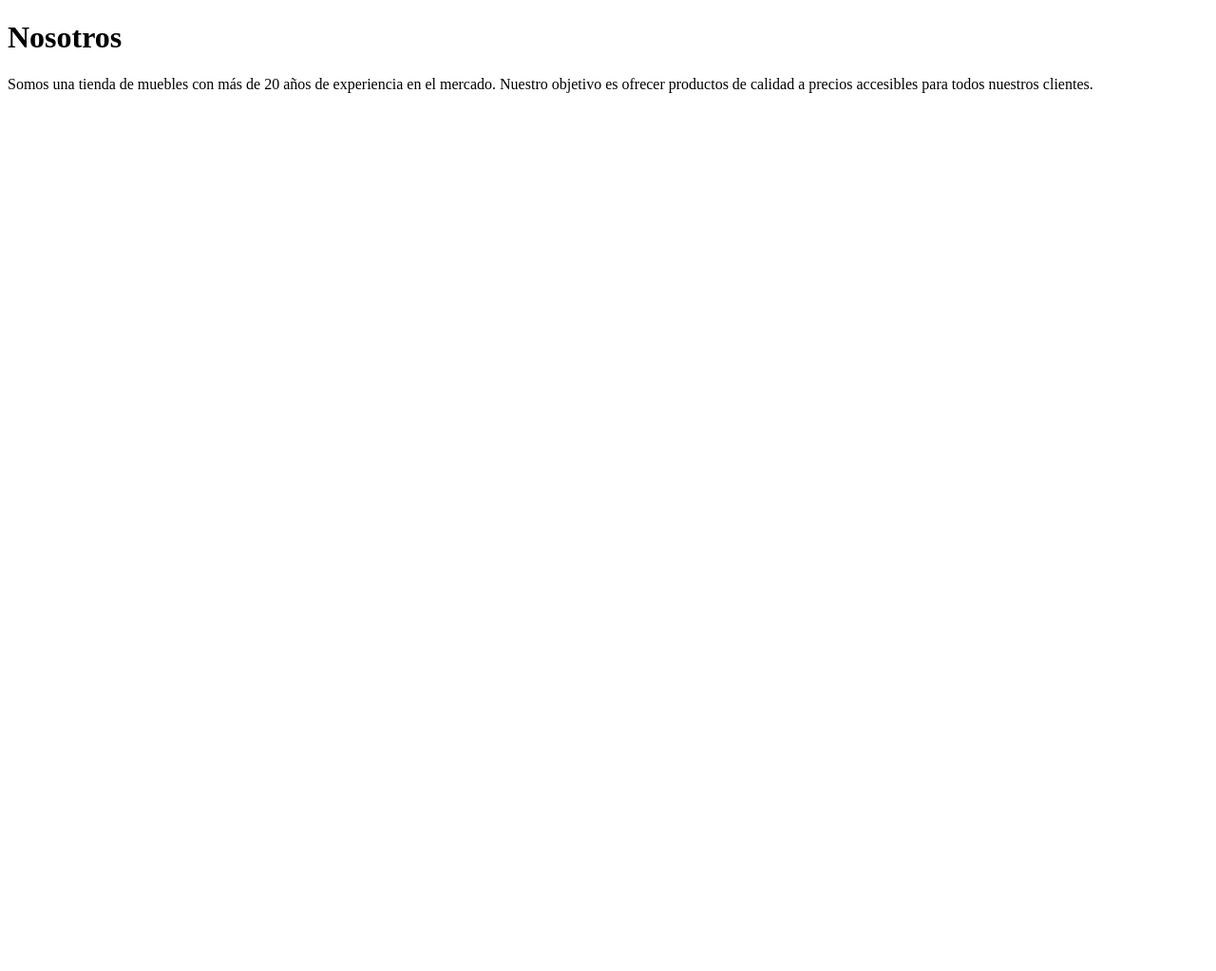
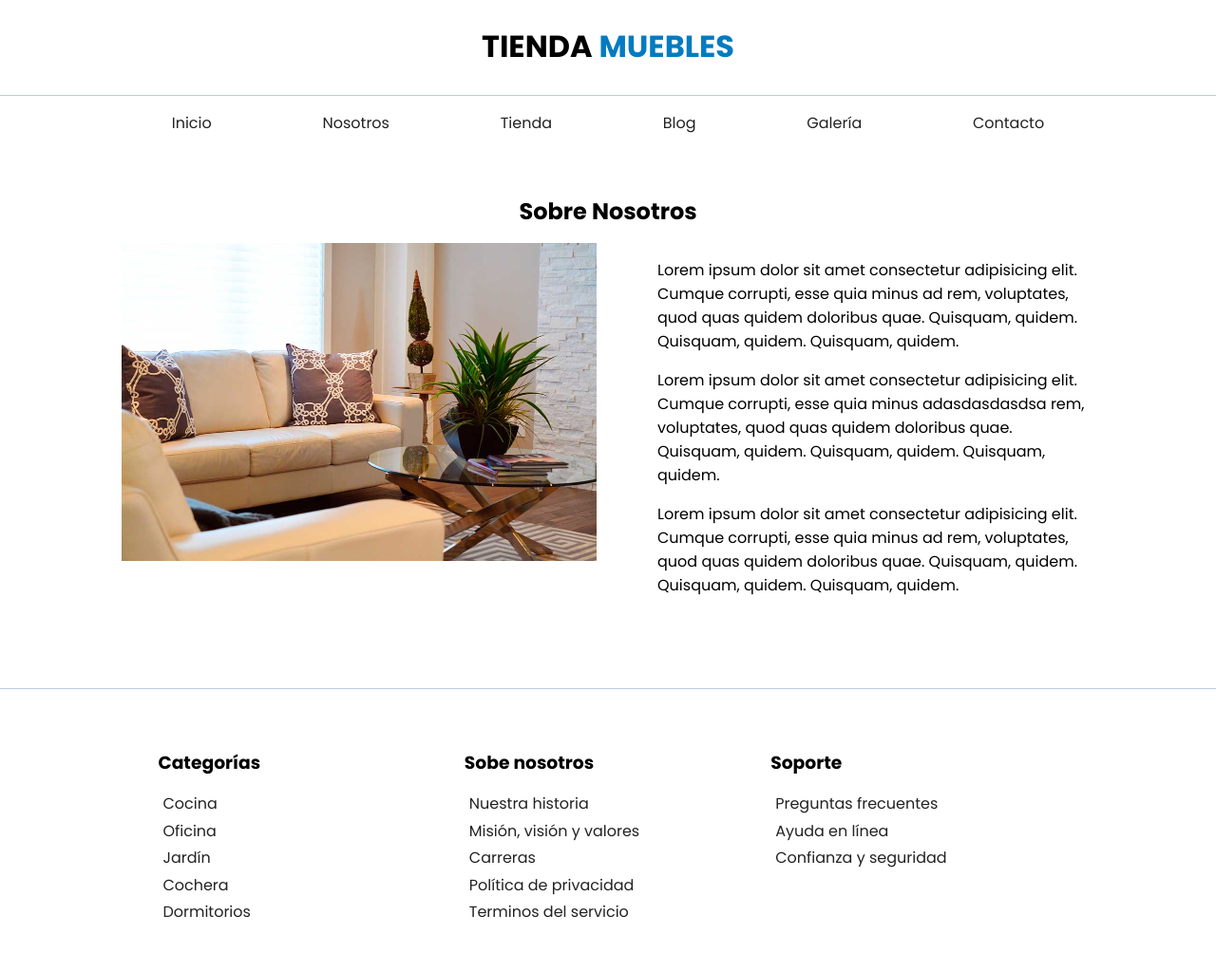
Before and after one commit to zuleidyyaruro/css_course, a plain HTML site: page 1-ecommerce/about.html in a window 1280 px wide. Shown: the whole page at 95% size. Before the commit the page ends 800 px from the top, so only its background shows below. Drawn offline with Linux system fonts and the light colour scheme.

Commit message:
about page ok

```diff
--- a/1-ecommerce/about.html
+++ b/1-ecommerce/about.html
@@ -1,16 +1,96 @@
 <!DOCTYPE html>
-<html lang="en">
+<html lang="es">
+
 <head>
     <meta charset="UTF-8" />
     <meta name="viewport" content="width=device-width, initial-scale=1.0" />
-        <title>About</title>
+    <title>Nosotros</title>
+    <link rel="stylesheet" href="./assets/css/normalize.css" />
+    <link rel="preconnect" href="https://fonts.googleapis.com" />
+    <link rel="preconnect" href="https://fonts.gstatic.com" crossorigin />
+    <link
+        href="https://fonts.googleapis.com/css2?family=Montserrat:ital,wght@0,300;0,700;1,800;1,900&family=Open+Sans:ital,wght@0,300..800;1,300..800&family=Poppins:wght@300;400;500;600;700&family=Raleway:wght@700&display=swap"
+        rel="stylesheet" />
+    <link rel="stylesheet" href="./assets/css/styles.css" />
 </head>
+
 <body>
-        <h1>Nosotros</h1>
+    <header>
+        <h1 class="nombre-sitio">Tienda <span>Muebles</span></h1>
+    </header>
+
+    <div class="contenedor-navegacion">
+        <nav class="nav-principal">
+            <a href="index.html">Inicio</a>
+            <a href="about.html">Nosotros</a>
+            <a href="store.html">Tienda</a>
+            <a href="blog.html">Blog</a>
+            <a href="galery.html">Galería</a>
+            <a href="contact.html">Contacto</a>
+        </nav>
+    </div>
+
+    <section class="contenido-principal contenedor">
+        <h2>Sobre Nosotros</h2>
+        <div class="contenido-nosotros">
+            <div class="imagen">
+                <img src="./assets/img/nosotros.jpg" alt="imagen-nosotros">
+            </div>
+
+            <div class="informacion-nosotros">
                 <p>
-            Somos una tienda de muebles con más de 20 años de experiencia en el
-            mercado. Nuestro objetivo es ofrecer productos de calidad a precios
-            accesibles para todos nuestros clientes.
+                    Lorem ipsum dolor sit amet consectetur adipisicing elit. Cumque corrupti, esse quia minus ad
+                    rem, voluptates, quod quas quidem doloribus quae. Quisquam, quidem. Quisquam, quidem. Quisquam,
+                    quidem.
                 </p>
+
+                <p>
+                    Lorem ipsum dolor sit amet consectetur adipisicing elit. Cumque corrupti, esse quia minus adasdasdasdsa
+                    rem, voluptates, quod quas quidem doloribus quae. Quisquam, quidem. Quisquam, quidem. Quisquam,
+                    quidem.
+                </p>
+
+                <p>
+                    Lorem ipsum dolor sit amet consectetur adipisicing elit. Cumque corrupti, esse quia minus ad
+                    rem, voluptates, quod quas quidem doloribus quae. Quisquam, quidem. Quisquam, quidem. Quisquam,
+                    quidem.
+                </p>
+            </div>
+        </div>
+    </section>
+
+    <footer class="site-footer">
+        <div class="grid-footer contenedor">
+            <div>
+                <h3>Categorías</h3>
+                <nav class="footer-menu">
+                    <a href="#">Cocina</a>
+                    <a href="#">Oficina</a>
+                    <a href="#">Jardín</a>
+                    <a href="#">Cochera</a>
+                    <a href="#">Dormitorios</a>
+                </nav>
+            </div>
+            <div>
+                <h3>Sobe nosotros</h3>
+                <nav class="footer-menu">
+                    <a href="#">Nuestra historia</a>
+                    <a href="#">Misión, visión y valores</a>
+                    <a href="#">Carreras</a>
+                    <a href="#">Política de privacidad</a>
+                    <a href="#">Terminos del servicio</a>
+                </nav>
+            </div>
+            <div>
+                <h3>Soporte</h3>
+                <nav class="footer-menu">
+                    <a href="#">Preguntas frecuentes</a>
+                    <a href="#">Ayuda en línea</a>
+                    <a href="#">Confianza y seguridad</a>
+                </nav>
+            </div>
+        </div>
+    </footer>
 </body>
+
 </html>
--- a/1-ecommerce/assets/css/styles.css
+++ b/1-ecommerce/assets/css/styles.css
@@ -266,7 +266,7 @@ h1 {
     grid-column: 5/7;
 }
 
-/* Footer */
+/** Footer **/
 
 .site-footer {
     margin-top: 5rem;
@@ -288,3 +288,20 @@ h1 {
 .footer-menu a {
     padding: 5px;
 }
+
+/** Nosotros **/
+
+.contenido-nosotros {
+    display: grid;
+    grid-template-columns: 1fr 2fr;
+    column-gap: 4rem;
+}
+
+.imagen img{
+    width: 500px;
+}
+
+.informacion-nosotros {
+    text-align: left;
+    line-height: 25px;
+}
```
Also changed, not shown: 1-ecommerce/base.html (added, +71 -0 lines). Lines whose indentation alone changed are shown as unchanged.
